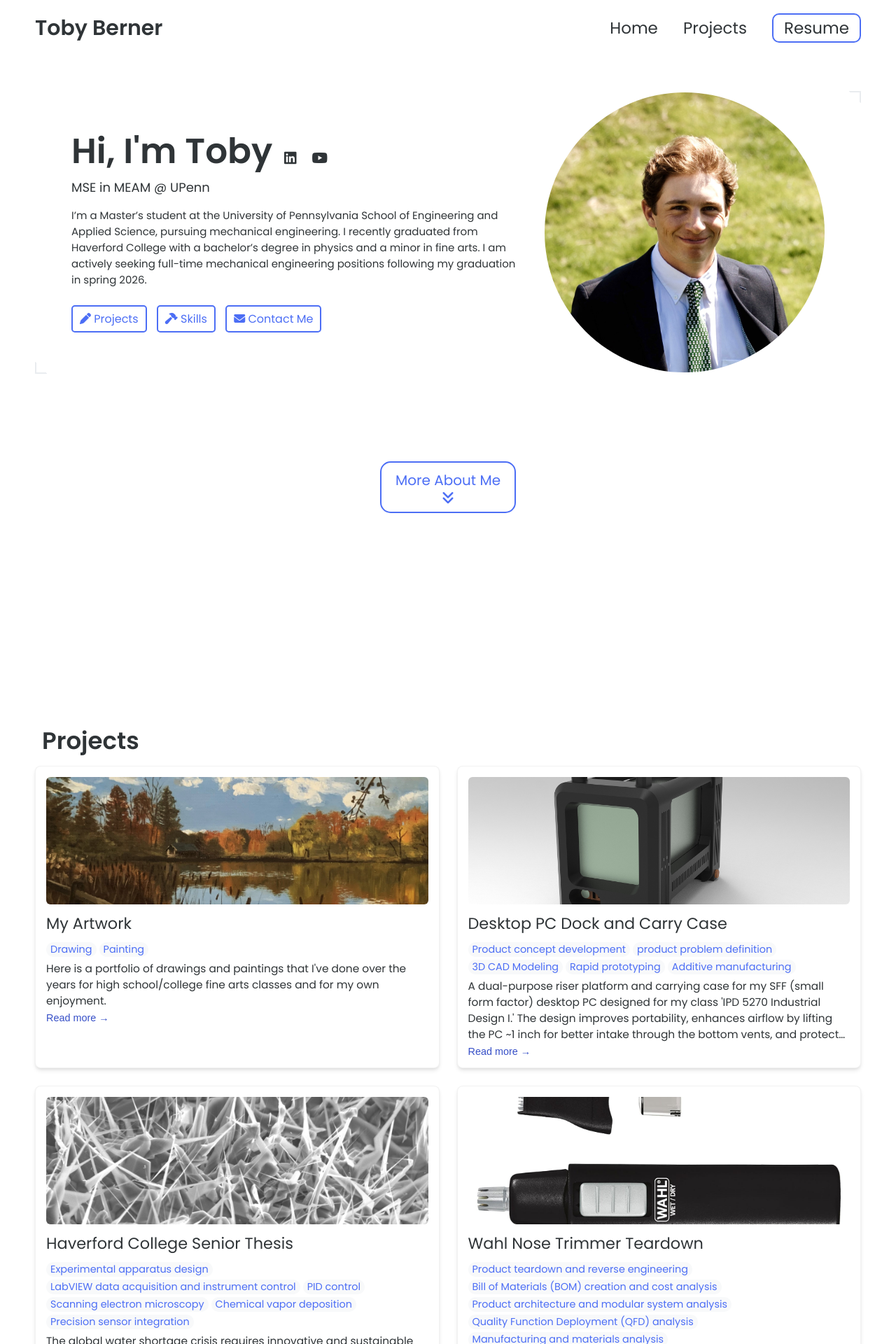
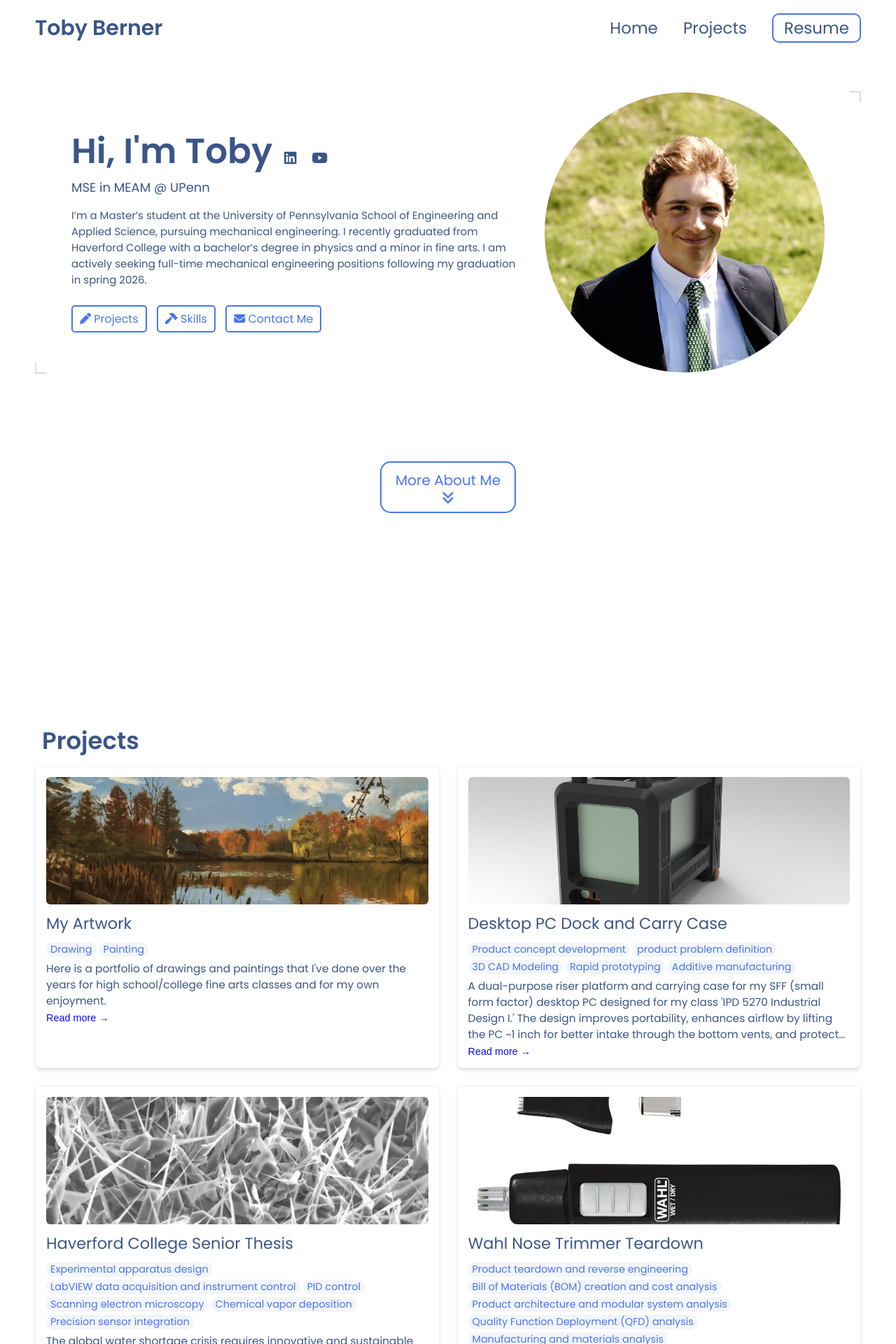
Before and after one commit to tdberner/tdberner.github.io, a Jekyll site: the page built from index.html, in a window 1280 px wide. Shown: the top 1920 px of the page at 70% size. Built offline with Jekyll 4.4.1, drawn with Linux system fonts in a browser that asks for light colours.

Commit message:
Update _config.yml

```diff
--- a/_config.yml
+++ b/_config.yml
@@ -80,12 +80,12 @@ formspree-key:   https://formspree.io/f/mgonklqz
 
 # Active theme (Updatethis to switch themes). Make sure to keep the indentation the samne.
 colors:
-  text: "#2f3437"
-  border: "#e9ecef"
-  link: "#4c6ef5"
-  highlight: "#364fc7"
+  text: "#3b5587"
+  border: "#ddd"
+  link: "#4a76ee"
+  highlight: "#0c0cf2"
   background: "#ffffff"
-  light_background: "#f8f9fa"
+  light_background: "#f3f5fb"
 
 # A few examples.
 basic theme:
```
